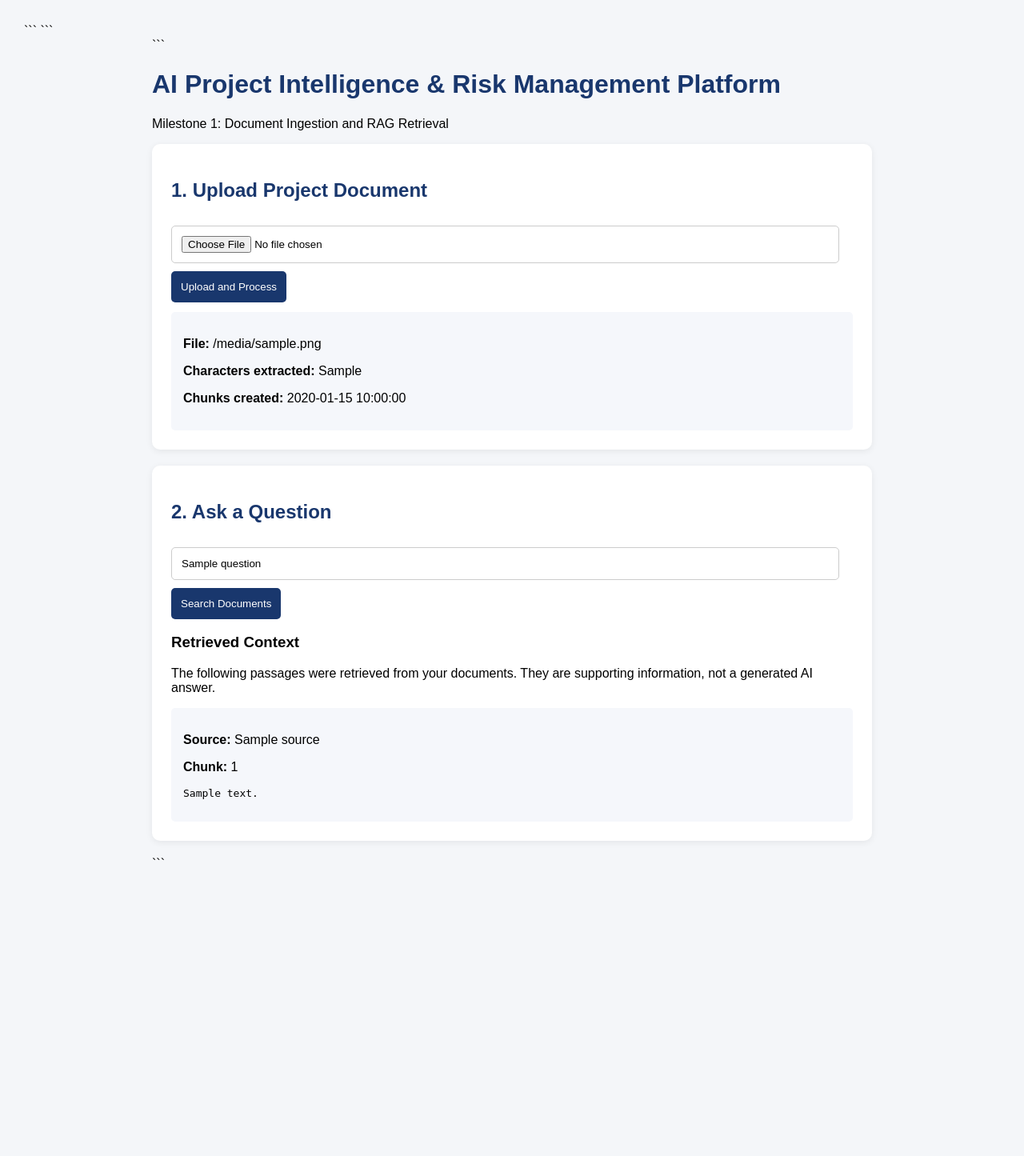
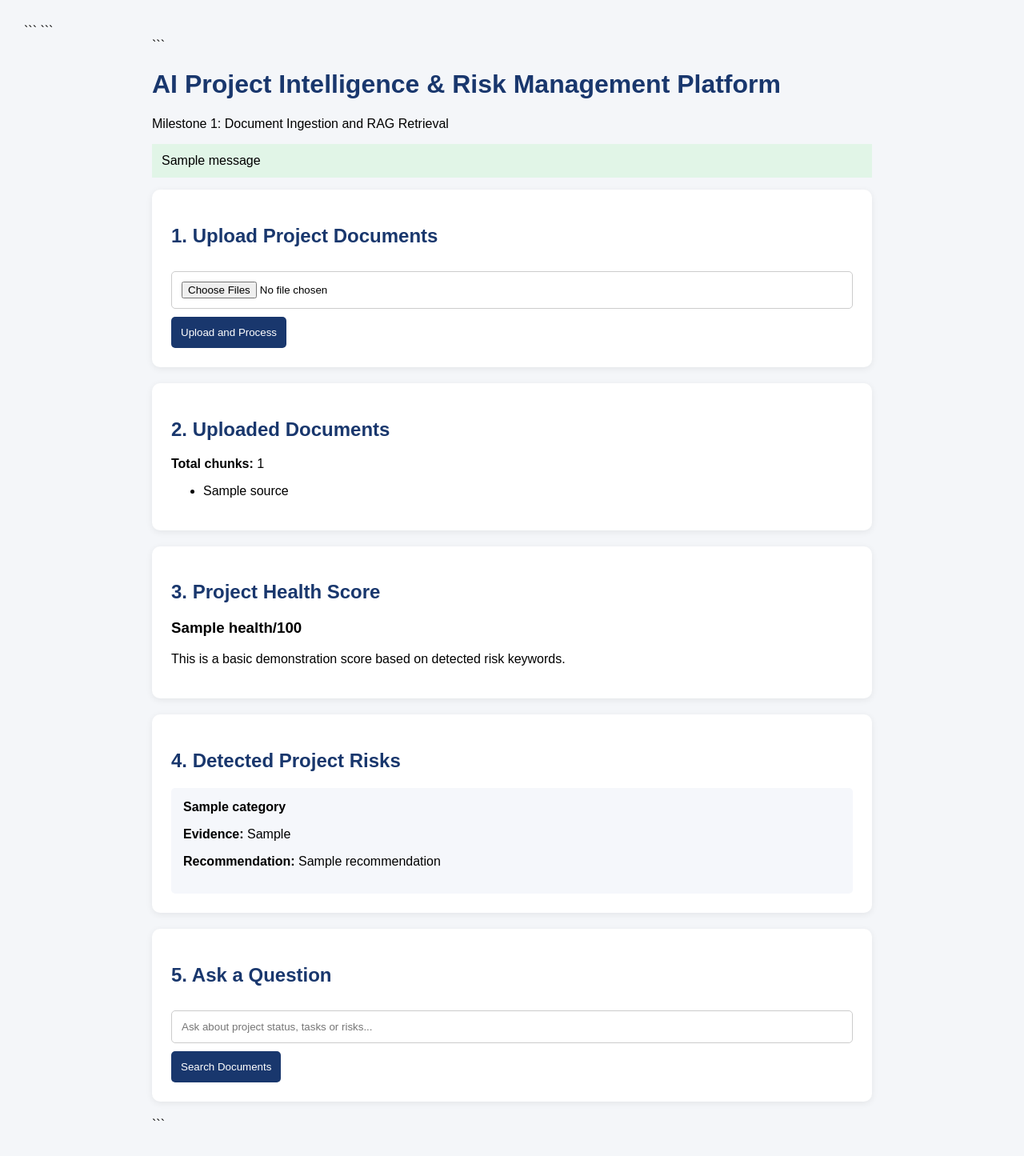
Before and after one commit to nikhilbhosale6839-lgtm/Development-of-AI-Driven-Enterprise-Project-Intelligence-Risk-Management-Platform, a Flask app: template templates/index.html in a window 1280 px wide. Shown: the whole page at 80% size. Before the commit the page ends 1075 px from the top, so only its background shows below. Run offline with Flask 3, Linux system fonts and the light colour scheme; the template is opened without the code that fills it: most values are stand-ins (such as "Sample title", 1, 10 or a date in 2020); one stand-in notice (Sample message) is shown.

Commit message:
Update index.html

````diff
--- a/templates/index.html
+++ b/templates/index.html
@@ -4,10 +4,9 @@
 <head>
     <meta charset="UTF-8">
     <meta name="viewport" content="width=device-width, initial-scale=1.0">
+    <title>AI Project Intelligence & Risk Management Platform</title>
 
 ```
-<title>AI Project Intelligence & Risk Management</title>
-
 <style>
     body {
         font-family: Arial, sans-serif;
@@ -36,11 +35,12 @@
     input, button {
         padding: 12px;
         margin-top: 10px;
+        box-sizing: border-box;
     }
 
     input[type="file"],
     input[type="text"] {
-        width: 95%;
+        width: 100%;
         border: 1px solid #ccc;
         border-radius: 5px;
     }
@@ -51,6 +51,10 @@
         border: none;
         border-radius: 5px;
         cursor: pointer;
+    }
+
+    button:hover {
+        background: #2854a1;
     }
 
     .message {
@@ -87,97 +91,138 @@
 
 ```
 <h1>AI Project Intelligence & Risk Management Platform</h1>
-
 <p>Milestone 1: Document Ingestion and RAG Retrieval</p>
 
-{% if message %}
-    <div class="message">{{ message }}</div>
-{% endif %}
-
-{% if error %}
-    <div class="error">{{ error }}</div>
-{% endif %}
+{% with messages = get_flashed_messages(with_categories=true) %}
+    {% for category, message in messages %}
+        <div class="{{ 'error' if category == 'error' else 'message' }}">
+            {{ message }}
+        </div>
+    {% endfor %}
+{% endwith %}
 
 <div class="card">
-    <h2>1. Upload Project Document</h2>
+    <h2>1. Upload Project Documents</h2>
 
-    <form method="POST" enctype="multipart/form-data">
+    <form action="/upload" method="POST" enctype="multipart/form-data">
         <input
             type="file"
-            name="document"
+            name="documents"
             accept=".pdf,.docx,.csv,.txt"
+            multiple
+            required
+        >
+        <br>
+        <button type="submit">Upload and Process</button>
+    </form>
+</div>
+
+<div class="card">
+    <h2>2. Uploaded Documents</h2>
+
+    <p><strong>Total chunks:</strong> {{ chunk_count }}</p>
+
+    {% if sources %}
+        <ul>
+            {% for source in sources %}
+                <li>{{ source }}</li>
+            {% endfor %}
+        </ul>
+    {% else %}
+        <p>No documents uploaded yet.</p>
+    {% endif %}
+</div>
+
+<div class="card">
+    <h2>3. Project Health Score</h2>
+    <h3>{{ health }}/100</h3>
+    <p>This is a basic demonstration score based on detected risk keywords.</p>
+</div>
+
+<div class="card">
+    <h2>4. Detected Project Risks</h2>
+
+    {% for risk in risks %}
+        <div class="result">
+            <strong>{{ risk.category }}</strong>
+
+            {% if risk.evidence_keywords %}
+                <p>
+                    <strong>Evidence:</strong>
+                    {{ risk.evidence_keywords | join(', ') }}
+                </p>
+            {% endif %}
+
+            <p>
+                <strong>Recommendation:</strong>
+                {{ risk.recommendation }}
+            </p>
+        </div>
+    {% endfor %}
+</div>
+
+<div class="card">
+    <h2>5. Ask a Question</h2>
+
+    <form id="question-form" action="/ask" method="POST">
+        <input
+            type="text"
+            id="question"
+            name="question"
+            placeholder="Ask about project status, tasks or risks..."
             required
         >
 
         <br>
-
-        <button type="submit">Upload and Process</button>
-    </form>
-
-    {% if upload_result %}
-        <div class="result">
-            <p>
-                <strong>File:</strong>
-                {{ upload_result.filename }}
-            </p>
-
-            <p>
-                <strong>Characters extracted:</strong>
-                {{ upload_result.characters_extracted }}
-            </p>
-
-            <p>
-                <strong>Chunks created:</strong>
-                {{ upload_result.chunks_created }}
-            </p>
-        </div>
-    {% endif %}
-</div>
-
-<div class="card">
-    <h2>2. Ask a Question</h2>
-
-    <form method="POST">
-        <input
-            type="text"
-            name="question"
-            placeholder="Ask about project status, tasks or risks..."
-            value="{{ question }}"
-            required
-        >
-
-        <br>
-
         <button type="submit">Search Documents</button>
     </form>
 
-    {% if answer %}
-        <h3>Retrieved Context</h3>
-
-        <p>
-            The following passages were retrieved from your documents.
-            They are supporting information, not a generated AI answer.
-        </p>
-
-        {% for result in answer.results %}
-            <div class="result">
-                <p>
-                    <strong>Source:</strong>
-                    {{ result.source }}
-                </p>
-
-                <p>
-                    <strong>Chunk:</strong>
-                    {{ result.chunk_index }}
-                </p>
-
-                <pre>{{ result.text }}</pre>
-            </div>
-        {% endfor %}
-    {% endif %}
+    <div id="answer" class="result" hidden></div>
 </div>
 ```
 
 </div>
+
+<script>
+    document.getElementById("question-form").addEventListener("submit", async function(event) {
+        event.preventDefault();
+
+        const question = document.getElementById("question").value.trim();
+        const answerBox = document.getElementById("answer");
+
+        if (!question) {
+            answerBox.hidden = false;
+            answerBox.textContent = "Please enter a question.";
+            return;
+        }
+
+        answerBox.hidden = false;
+        answerBox.textContent = "Searching documents...";
+
+        try {
+            const response = await fetch("/ask", {
+                method: "POST",
+                headers: {
+                    "Content-Type": "application/x-www-form-urlencoded;charset=UTF-8"
+                },
+                body: new URLSearchParams({ question: question })
+            });
+
+            const data = await response.json();
+
+            if (!response.ok) {
+                answerBox.textContent = data.answer || "Search failed. Please try again.";
+                return;
+            }
+
+            answerBox.textContent = data.answer || "No relevant information found.";
+
+        } catch (error) {
+            answerBox.textContent = "Could not contact the server. Check whether Flask is running.";
+            console.error(error);
+        }
+    });
+</script>
+
 </body>
 </html>
````
